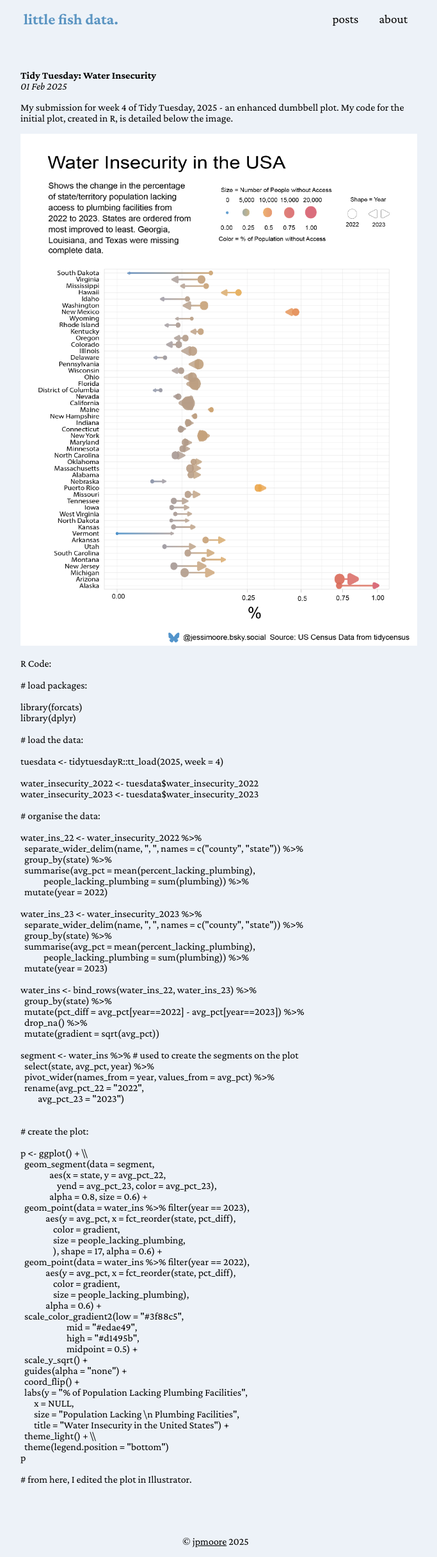
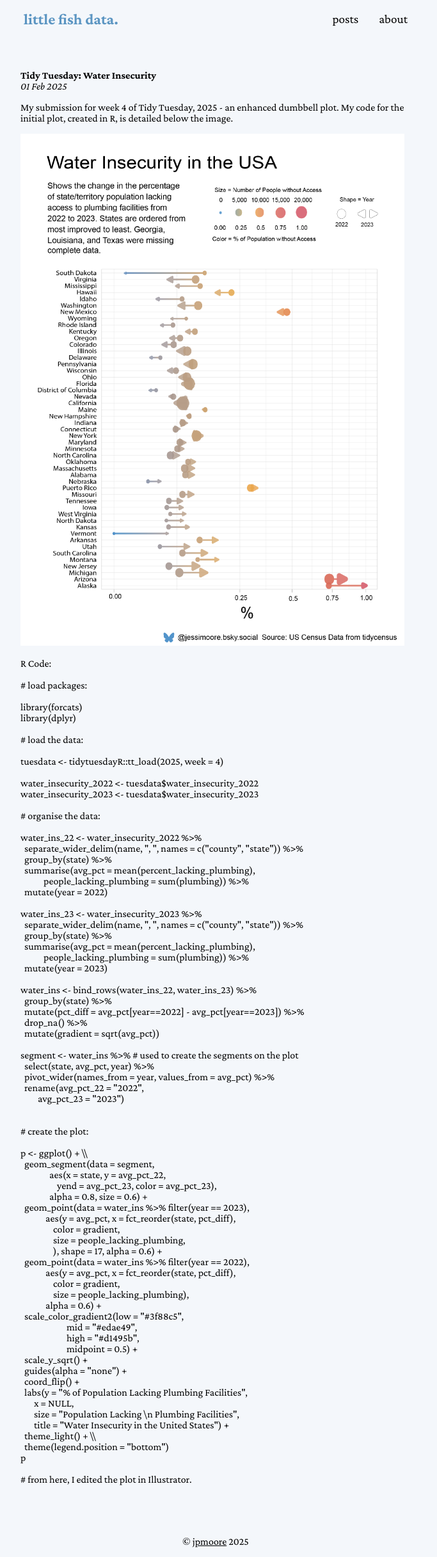
Before and after one commit to jessjep/jessjep.github.io, a Jekyll site: the page built from _posts/2025-02-01-water-insecurity.md, in a window 1280 px wide. Shown: the whole page at 64% size, without its empty margins (303-986 px from the left). Built offline with Jekyll 4.4.1, drawn with Linux system fonts in a browser that asks for light colours.

Commit message:
styling fix

````diff
--- a/_posts/2025-02-01-water-insecurity.md
+++ b/_posts/2025-02-01-water-insecurity.md
@@ -6,7 +6,7 @@
 
 My submission for week 4 of Tidy Tuesday, 2025 - an enhanced dumbbell plot. My code for the initial plot, created in R, is detailed below the image.
 
-<img src= "/assets/images/tidytues/w4-25/water_ins.png" style="height:800px;width:620px;margin:auto;" />
+<img src= "/assets/images/tidytues/w4-25/water_ins.png" style="height:800px;width:600px;margin:auto;" />
 
 ```R
 R Code:
--- a/assets/css/styles.css
+++ b/assets/css/styles.css
@@ -4,7 +4,7 @@
   --primary-blue: #016d77;
   --visited: #754263;
   --primary-orange: #d24529;
-  --background-color: #edf2f8;
+  --background-color: #f4f7fb;
   --black: #000000;
 }
 
@@ -111,7 +111,7 @@
     opacity: 1;
   }
   to {
-    opacity: 0.8;
+    opacity: 0.7;
   }
 }
 
````
